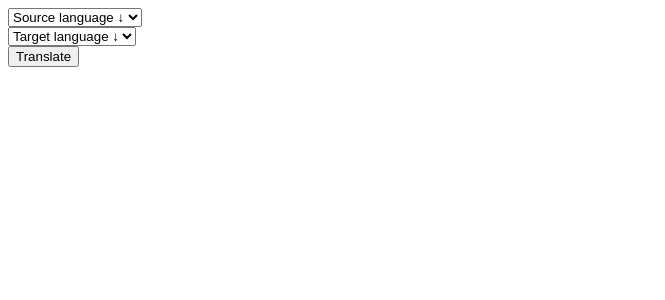
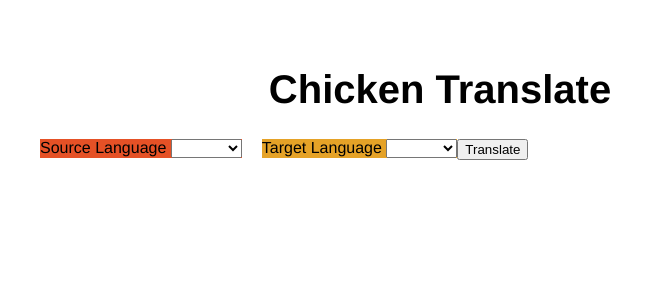
Before and after one commit to mortendir/ProjectNFA021, a PHP site: page / in a window 1280 px wide. Shown: the top 300 px of the page, without its empty margins (0-665 px from the left). Run offline with PHP 8.4, Linux system fonts and the light colour scheme; data comes from the database, SQL or seed files in the repository.

Commit message:
Transform the project into MVC pattern

```diff
--- /dev/null
+++ b/controller/home.php
@@ -0,0 +1,16 @@
+<?php
+	require 'model/language_dao.php';
+	require 'view/home.php';
+
+	class HomeController {
+		private $languageDao;
+		public function __construct($languageDao) {
+			$this->languageDao = $languageDao;
+		}
+		public function process() {
+			$languages = $this->languageDao->selectLanguages();
+			$homepage = new HomePage($languages);
+			$homepage->display();
+		}
+	}
+?>
--- a/database.php
+++ /dev/null
@@ -1,13 +0,0 @@
-<?php
-function select_languages($link) {
-	$sql = "SELECT name,code FROM Languages ORDER BY name ASC";
-	$result = mysqli_query($link, $sql);
-	$array = array();
-	while ($row = mysqli_fetch_row($result)) {
-		$name = $row[0];
-		$code = $row[1];
-		$array[$code] = $name;
-	}
-	return $array;
-}
-?>
--- /dev/null
+++ b/index.js
@@ -0,0 +1,15 @@
+
+function checkFormItems() {
+	var sourceLanguage = document.getElementById("source_language").value;
+	var targetLanguage = document.getElementById("target_language").value;
+	if (sourceLanguage === "" || targetLanguage === "") {
+		alert("Choose language!");
+		return false;
+	}
+	if (sourceLanguage === targetLanguage) {
+		alert("You cannot choose the same language for source and target language!");
+		return false;
+	} else {
+		return true;
+	}
+}
--- a/index.php
+++ b/index.php
@@ -1,42 +1,13 @@
 <?php
-	include 'database.php';
+	require 'controller/home.php';
+
 	$link = mysqli_connect("localhost","root","") or die ("Connection lost");
 	mysqli_set_charset($link,'utf8');
 	mysqli_select_db($link, "Translation_Project");
-	$languages = select_languages($link);
 
-	if(isset($_POST['submit'])){
-		$selected_val = $_POST['source_language'];
-		echo $selected_val;
-	}
+	$languageDao = new LanguageDao($link);
+	$controller = new HomeController($languageDao);
+	$controller->process();
+
+
 ?>
-<!DOCTYPE html>
-<html>
-<head>
-	<meta charset="UTF-8">
-	<meta name="viewport" content="width=device-width, initial-scale=1.0">
-	<title>Translation Page</title>
-</head>
-<body>
-	<form action="#" method="post">
-		<div>
-			<div class="source">
-				<select name="source_language">
-					<option>Source language &darr;</option>
-			    	<?php
-			    	foreach ($languages as $code => $name) {
-			    		echo "<option value=\"$code\">$name</option>";
-			    	}
-			    	?>
-			  	</select>
-		  	</div>
-			<div class="target">
-				<select name="source_language">
-					<option>Target language &darr;</option>
-				</select>
-			</div>
-	  	</div>
-	  	<input type="submit" name="submit" value="Translate" />
-	</form>
-</body>
-</html>
--- /dev/null
+++ b/model/language.php
@@ -0,0 +1,18 @@
+<?php
+class Language {
+	private $name;
+	private $code;
+
+	public function __construct($name,$code) {
+		$this->name = $name;
+		$this->code = $code;
+	}
+	public function getName() {
+		return $this->name;
+	}
+	public function getCode() {
+		return $this->code;
+	}
+}
+
+?>
--- /dev/null
+++ b/model/language_dao.php
@@ -0,0 +1,25 @@
+<?php
+	require 'language.php';
+
+	class LanguageDao {
+		private $link;
+
+		public function __construct($link) {
+			$this->link = $link;
+		}
+
+		public function selectLanguages() {
+			$sql = "SELECT name,code FROM Languages ORDER BY name ASC";
+			$result = mysqli_query($this->link, $sql);
+			$array = array();
+			while ($row = mysqli_fetch_row($result)) {
+				$name = $row[0];
+				$code = $row[1];
+				$language = new Language ($name, $code);
+				array_push($array, $language);
+			}
+			mysqli_free_result($result);
+			return $array;
+		}
+	}
+?>
--- /dev/null
+++ b/styles.css
@@ -0,0 +1,33 @@
+body {
+  font-family: Helvetica;
+  padding: 2em;
+  background-color: white;
+  max-width: 800px;
+}
+
+h1 {
+  font-size: 2.5em;
+  text-align: center;
+}
+
+.source {
+  background-color: #E55126;
+  float: left;
+  margin-right: 20px;
+}
+
+#source_language {
+  }
+
+.target {
+  background-color: #E5A227;
+  float:left;
+}
+
+.submit {
+
+  background-color: white;
+  opacity: 0.9;
+
+  color: black;
+}
--- /dev/null
+++ b/view/home.php
@@ -0,0 +1,58 @@
+<?php
+	class HomePage {
+		private $languages;
+		public function __construct($languages) {
+			$this->languages = $languages;
+		}
+		public function display() {
+
+?>
+<!DOCTYPE html>
+<html>
+<head>
+	<meta charset="UTF-8"/>
+	<meta name="viewport" content="width=device-width, initial-scale=1.0"/>
+	<script src="index.js"></script>
+	<link rel="stylesheet" href="styles.css"/>
+	<title>Translation Page</title>
+</head>
+<body>
+	<h1>Chicken Translate</h1>
+	<form action="#" method="post" id="translation">
+		<div>
+			<div class="source">
+				<label for="source_language">Source Language</label>
+				<select name="source_language" id="source_language">
+					<option></option>
+			    	<?php
+			    	foreach ($this->languages as $language) {
+			    		echo "<option value=\"" . $language->getCode() ."\">" . $language->getName() ."</option>";
+			    	}
+			    	?>
+			  	</select>
+			  	<!-- add div class error -->
+		  	</div>
+			<div class="target">
+				<label for="target_language">Target Language</label>
+				<select name="source_language" id="target_language">
+					<option></option>
+					<?php
+			    	foreach ($this->languages as $language) {
+			    		echo "<option value=\"" . $language->getCode() ."\">" . $language->getName() ."</option>";
+			    	}
+			    	?>
+				</select>
+			</div>
+	  	</div>
+	  	<input type="submit" name="submit" value="Translate" />
+	</form>
+	<script>
+		var element = document.getElementById("translation");
+		element.addEventListener("submit", checkFormItems);
+	</script>
+</body>
+</html>
+<?php
+		}
+	}
+?>
```
Also changed, not shown: form.php (added, +11 -0 lines), 1 other file.
